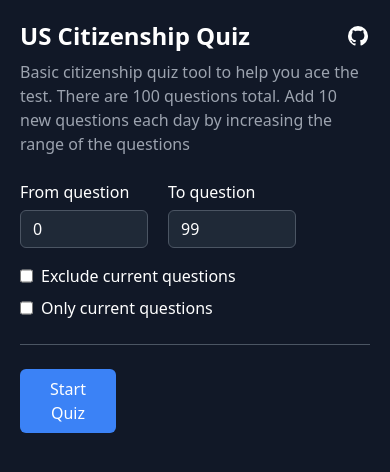
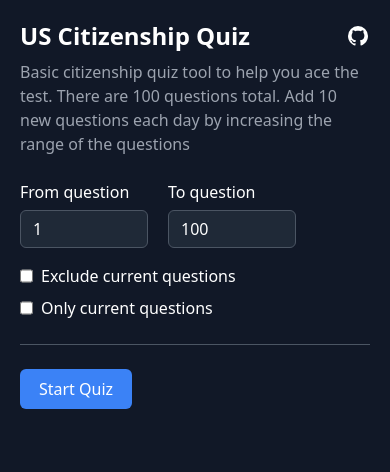
Before and after one commit to Bobakanoosh/us-citizenship-quiz, a Vue app: page / in a window 390 px wide. Shown: the top 472 px of the page. Built offline with nearby package versions, Linux system fonts and the light colour scheme.

Commit message:
Fix start quiz button on mobile, fix min/max displaying as index-by-0

```diff
--- a/src/App.vue
+++ b/src/App.vue
@@ -15,12 +15,12 @@ const completed = ref(false);
 
 const excludeCurrentQuestions = useLocalStorage("excludeCurrentQuestions", false);
 const onlyCurrentQuestions = useLocalStorage("onlyCurrentQuestions", false);
-const min = useLocalStorage("min", 0);
-const max = useLocalStorage("max", questions.length);
+const min = useLocalStorage("min", 1);
+const max = useLocalStorage("max", questions.length + 1);
 const currentQuestion = computed(() => (currentQuestionNumber.value !== undefined ? questions[currentQuestionNumber.value] : undefined));
 
 function startQuiz() {
-	let questionsToAsk = questions.map((q, $i) => $i).slice(min.value, max.value);
+	let questionsToAsk = questions.map((q, $i) => $i).slice(min.value - 1, max.value - 1);
 	if (excludeCurrentQuestions.value) {
 		questionsToAsk = questionsToAsk.filter((q) => !questions[q].current);
 	} else if (onlyCurrentQuestions.value) {
@@ -86,7 +86,7 @@ function getNewQuestion() {
 			<div class="flex flex-col gap-y-4">
 				<div class="flex justify-between">
 					<button
-						class="w-24"
+						class="w-28"
 						:class="{
 							'bg-red-500 hover:bg-red-600': isQuizzing,
 							'bg-blue-500 hover:bg-blue-600': !isQuizzing,
```
